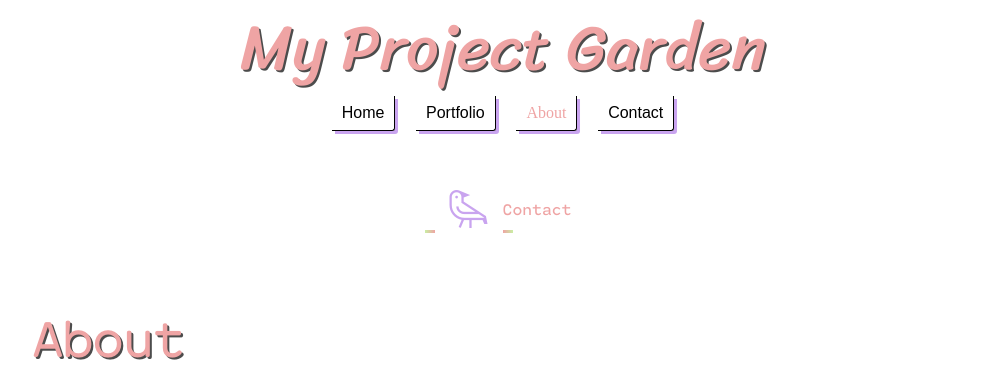
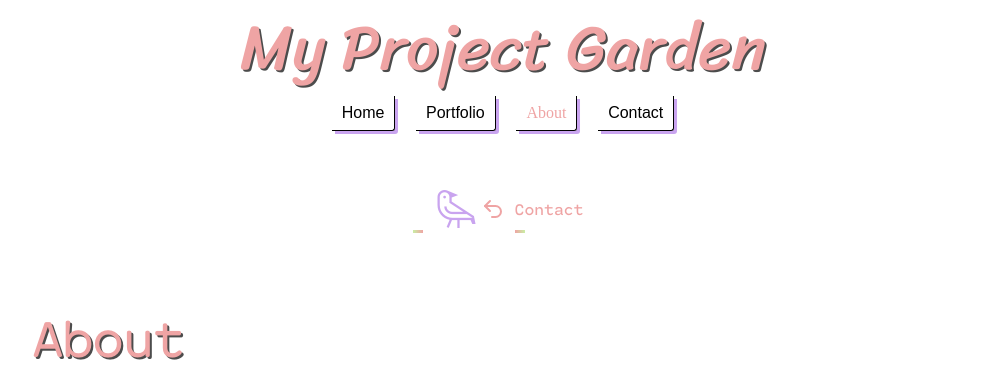
Before and after one commit to sola-fairy/sola-fairy.garden, a Jekyll site: the page built from _docs/about.markdown, in a window 1280 px wide. Shown: the top 376 px of the page, without its empty margins (137-1142 px from the left). Built offline with Jekyll 4.4.1, drawn with Linux system fonts in a browser that asks for light colours; some web fonts are replaced.

Commit message:
ruby wrangling

```diff
--- a/_layouts/page.html
+++ b/_layouts/page.html
@@ -4,12 +4,12 @@ author: sola
 ---
 <main>
     <div class="portfolio-links">
-      {% if page.url == doc.url or post.url %}
+      {% if page.previous.url %}
         <a href="/"><svg xmlns="http://www.w3.org/2000/svg" width="24" height="24" viewBox="0 0 24 24" fill="none" stroke="#efa4a4" stroke-width="2" stroke-linecap="round" stroke-linejoin="round" class="lucide lucide-redo2-icon lucide-redo-2"><path d="m15 14 5-5-5-5"/><path d="M20 9H9.5A5.5 5.5 0 0 0 4 14.5A5.5 5.5 0 0 0 9.5 20H13"/></svg></a>
       {% endif %}
       <a href="{{ page.previous.url }}" class="left">{{ page.previous.title }}</a>
       <span class="icon bounce">raven</span>
-      {% if page.url == doc.url or post.url %}
+      {% if page.next.url %}
         <a href="/"><svg xmlns="http://www.w3.org/2000/svg" width="24" height="24" viewBox="0 0 24 24" fill="none" stroke="#efa4a4" stroke-width="2" stroke-linecap="round" stroke-linejoin="round" class="lucide lucide-undo2-icon lucide-undo-2"><path d="M9 14 4 9l5-5"/><path d="M4 9h10.5a5.5 5.5 0 0 1 5.5 5.5a5.5 5.5 0 0 1-5.5 5.5H11"/></svg></a>
       {% endif %}
       <a href="{{ page.next.url }}" class="right">{{ page.next.title }}</a>
```
